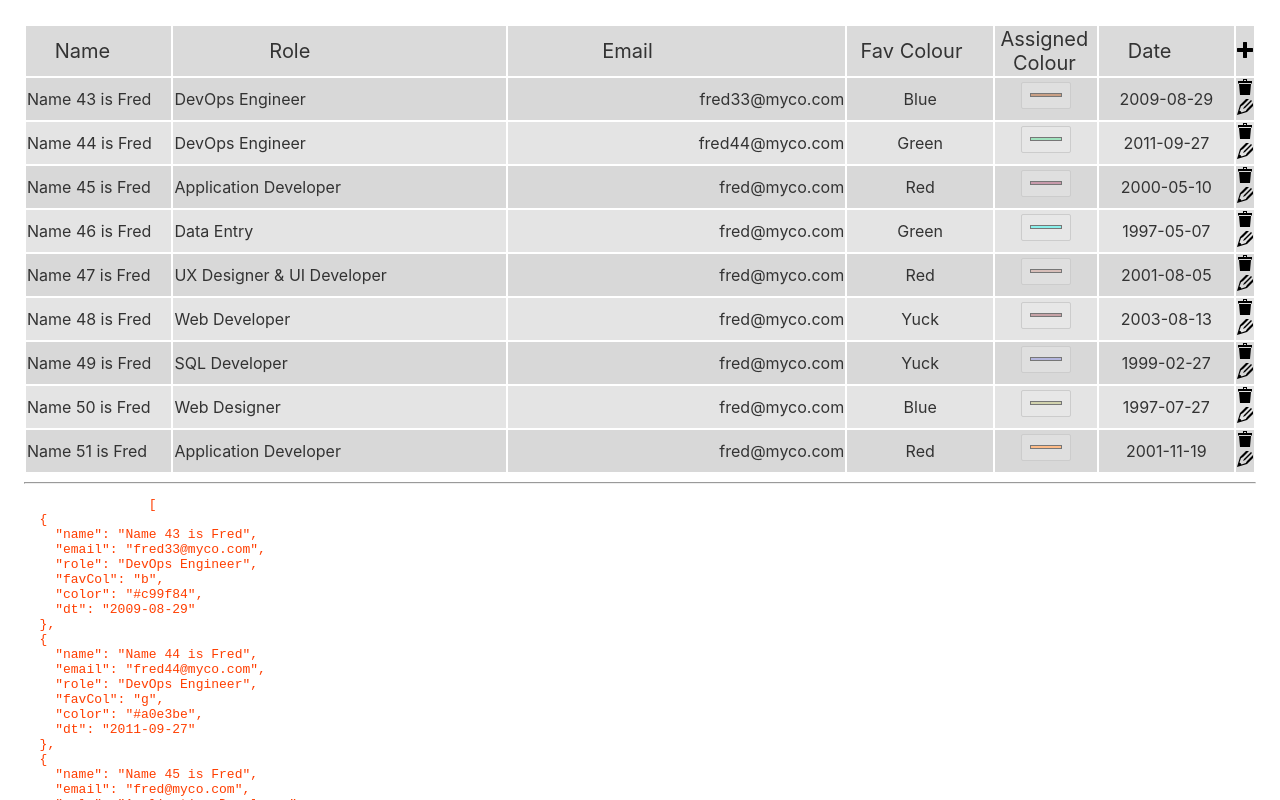
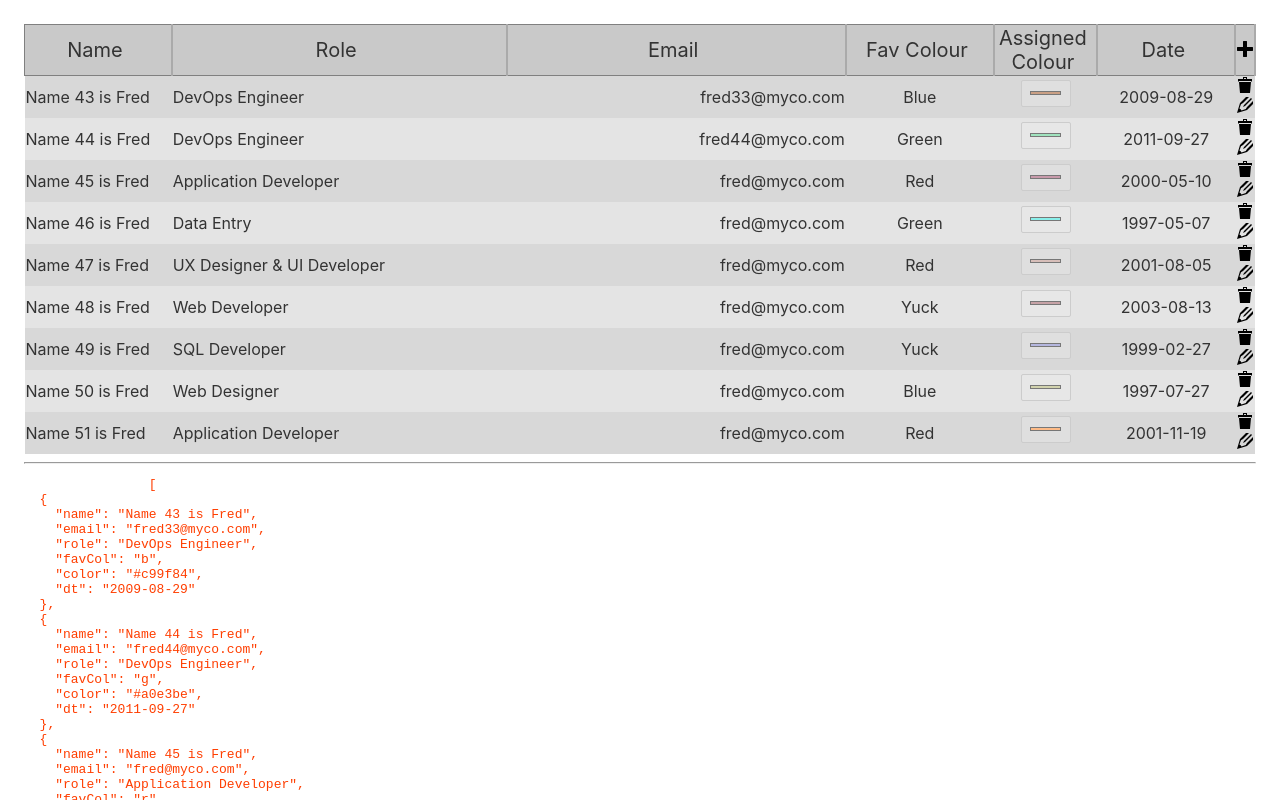
Before and after one commit to keithj2780/svelte-CRUD-Table, a Svelte app: page / in a window 1280 px wide. Shown: the top 800 px of the page. Built offline with nearby package versions, Linux system fonts and the light colour scheme.

Commit message:
Better class handling

```diff
--- a/src/Table.svelte
+++ b/src/Table.svelte
@@ -1,6 +1,6 @@
 <script>
     import { createEventDispatcher, onMount } from 'svelte';
-    import {icontrash, iconedit, iconcreate, iconsave} from './svgIcon'
+    import { icontrash, iconedit, iconcreate, iconsave} from './svgIcon'
 
     export let config;
     export let data;
@@ -9,9 +9,7 @@
 
     let dispatch = createEventDispatcher();
 
-    onMount(()=>{
-        console.log(data);
-    });
+    onMount(()=>{});
     function addRow(e) {
         data=[...data,{}];
         rowIdxInEditMode=data.length-1;
@@ -29,8 +27,7 @@
     function resizemousemove(e,i) {
         if (resizeMouseDownX == -1) return;
         let delta = e.clientX-resizeMouseDownX;
-        config.columns_setting[i].width = Math.max(5,origWidth+delta);        //  min of at least 5 pixels wide
-        //console.log(origWidth,delta,i,resizeMouseDownX);
+        config.columns_setting[i].width = Math.max(6,origWidth+delta);        //  min of at least 6 pixels wide
     }
     function resizemouseup(e,i) {
         resizeMouseDownX = -1;
@@ -43,7 +40,7 @@
         <thead class="colHeader">
             {#each config.columns_setting as col,colIdx}
                 {#if col.show}
-                    <td style={'width:'+col.width+'px'}>
+                    <td class="th" style={'width:'+col.width+'px'}>
                         <div  class="resizableHeader">
                             <div class="colDesc">{col.description}</div>
                             {#if col.resizable}
@@ -58,7 +55,7 @@
                 {/if}
             {/each}
             {#if config.options.includes('CREATE')}
-                <td class="td">
+                <td class="th">
                     <div class="btnHoverGreen" on:click={(e)=>addRow(e)}>
                         {@html iconcreate}
                     </div>
@@ -74,7 +71,7 @@
                     >
                     {#each config.columns_setting as col}
                         {#if col.show}
-                            <td class="td" class:tdLeft={col.align=='left'} class:tdRight={col.align=='right'} class:tdCenter={col.align=='center'}>
+                            <td class="td {col.align?"td"+col.align:""}">
                                 <!-- If we're editing this row -->
                                 {#if rowIdx == rowIdxInEditMode && col.edit}
                                     {#if col.type == 'select'}
@@ -115,24 +112,20 @@
                             </td>
                         {/if}
                     {/each}
+                    {#if config.options.includes('DELETE') || config.options.includes('EDIT')}
                         <td class="td">
                             {#if rowIdx == rowIdxInEditMode}
-                            <div class="btnHoverGreen" on:click={()=>{rowIdxInEditMode=-1;dispatch('endedit',rowIdx);}}>
-                                {@html iconsave}
-                            </div>
+                                <div class="btnHoverGreen" on:click={()=>{rowIdxInEditMode=-1;dispatch('endedit',rowIdx);}}>{@html iconsave}</div>
                             {:else}
                                 {#if config.options.includes('DELETE')}
-                                <div class="btnHoverRed" on:click={(e)=>dispatch('requestdeleterow',rowIdx)}>
-                                    {@html icontrash}
-                                </div>
+                                    <div class="btnHoverRed" on:click={(e)=>dispatch('requestdeleterow',rowIdx)}>{@html icontrash}</div>
                                 {/if}
                                 {#if config.options.includes('EDIT')}
-                                <div class="btnHoverGreen" on:click|stopPropagation={(e)=>{rowIdxInEditMode=rowIdx;dispatch('startedit',rowIdx);}}>
-                                    {@html iconedit}
-                                </div>
+                                    <div class="btnHoverGreen" on:click|stopPropagation={(e)=>{rowIdxInEditMode=rowIdx;dispatch('startedit',rowIdx);}}>{@html iconedit}</div>
                                 {/if}
                             {/if}
                         </td>
+                    {/if}
                 </tr>
             {/if}
         {/each}
@@ -142,6 +135,7 @@
 <style>
     table {
         font-family: -apple-system, BlinkMacSystemFont, "Segoe UI", Roboto, Oxygen-Sans, Ubuntu, Cantarell, "Helvetica Neue", sans-serif;
+        border-collapse: collapse;
     }
     textarea {
         resize: vertical;
@@ -154,7 +148,8 @@
     .colHeader {
         font-size: 20px;
         text-align: center;
-        background-color: rgb(218, 218, 218);
+        background-color: rgb(201, 201, 201);
+        border: 1px solid gray;
     }
     .trOdd {
         background-color: rgb(228, 228, 228);
@@ -173,22 +168,27 @@
     }
     .resizableHeader {
         display:flex;
-        justify-content: space-evenly;
+        align-items: stretch;
     }
-    .tdLeft {
+    .th {
+        border-right: 2px solid rgb(170, 170, 170);
+    }
+    .tdleft {
         text-align: left;
     }
-    .tdRight {
+    .tdright {
         text-align: right;
     }
-    .tdCenter {
+    .tdcenter {
         text-align: center;
     }
     .colDesc {
         height:100%;
+        width:100%;
     }
     .resizer {
-        width:5px;
+        width:6px;
+        transform: translate(3px, 0px);
     }
     .resizer:hover {
         cursor:ew-resize;
```
Also changed, not shown: 1 other file (tests, documents, lock files or other folders). Lines whose indentation alone changed are shown as unchanged.
